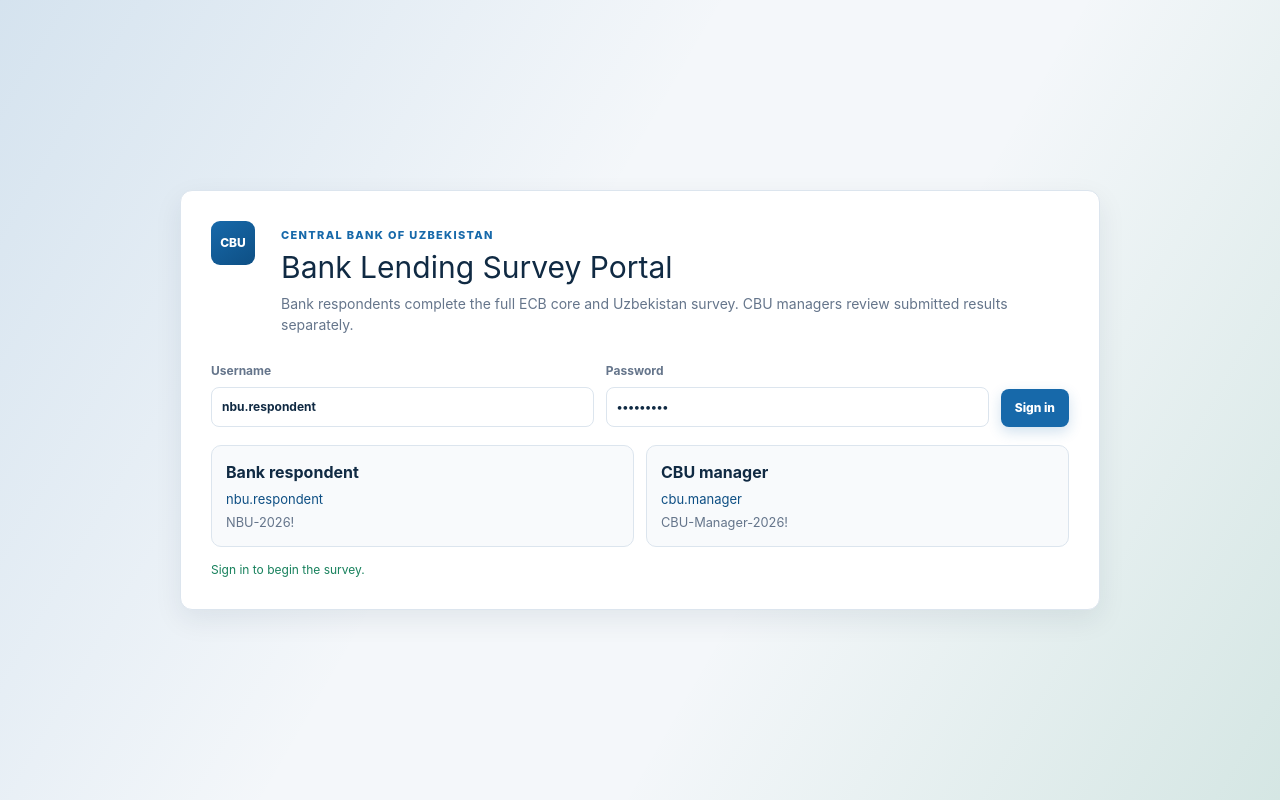
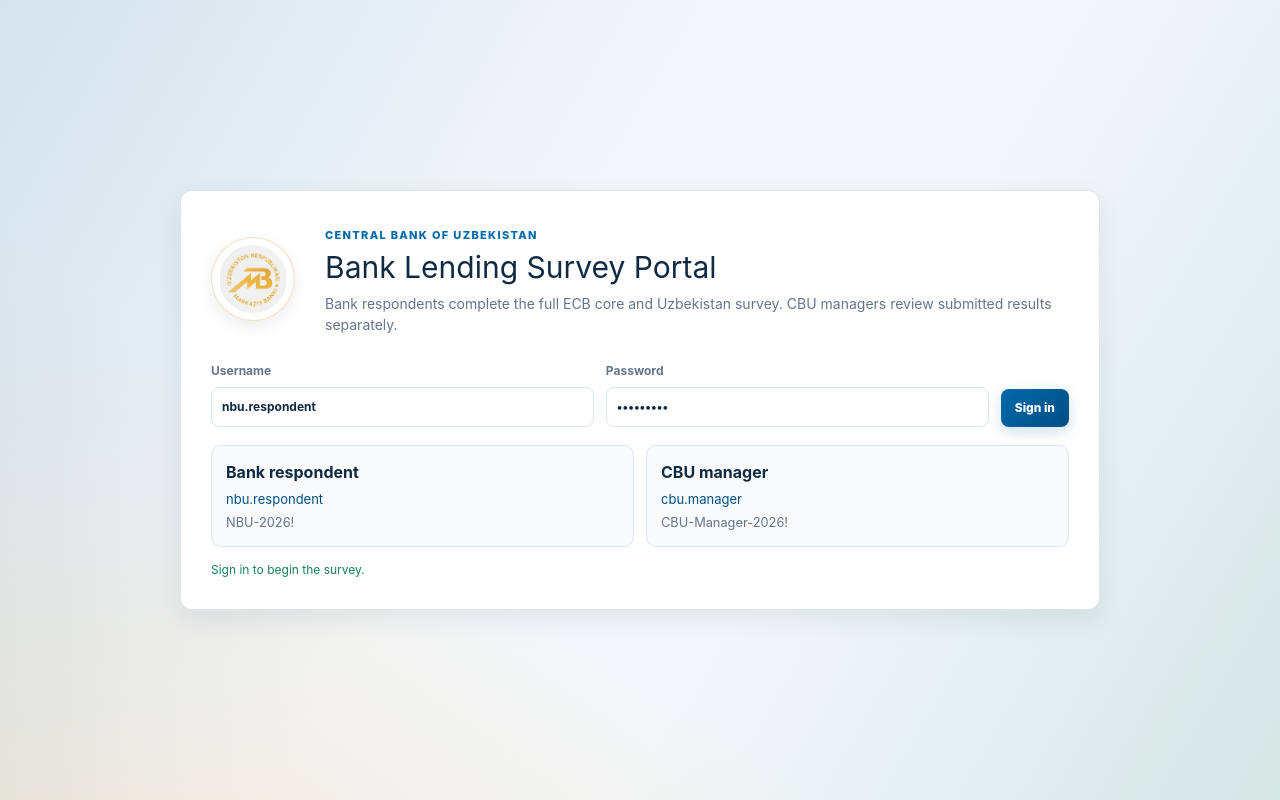
Before and after one commit to Foziljoniy/cbu-survey-app, a Next.js app: page / in a window 1280 px wide. Built offline with nearby package versions, Linux system fonts and the light colour scheme.

Commit message:
Update CBU platform branding

```diff
--- a/app/globals.css
+++ b/app/globals.css
@@ -6,11 +6,14 @@
   --line: #dce5ee;
   --soft: #f4f7fa;
   --white: #ffffff;
-  --blue: #1769aa;
-  --blue-dark: #0e4f84;
-  --blue-pale: #eaf4fb;
+  --blue: #0069aa;
+  --blue-dark: #004f83;
+  --blue-pale: #eaf5fb;
   --green: #17805c;
   --green-pale: #e8f5ef;
+  --gold: #e4a237;
+  --gold-dark: #9a6209;
+  --gold-pale: #fff6e8;
   --amber: #a86700;
   --amber-pale: #fff5de;
   --red: #b53a44;
@@ -38,6 +41,7 @@ button:disabled { cursor: not-allowed; opacity: .55; }
   background:
     linear-gradient(120deg, rgba(23, 105, 170, .14), transparent 42%),
     linear-gradient(300deg, rgba(23, 128, 92, .14), transparent 38%),
+    linear-gradient(35deg, rgba(228, 162, 55, .14), transparent 34%),
     var(--soft);
 }
 
@@ -52,21 +56,21 @@ button:disabled { cursor: not-allowed; opacity: .55; }
 
 .brand-block {
   display: grid;
-  grid-template-columns: 54px minmax(0, 1fr);
-  gap: 16px;
-  align-items: start;
+  grid-template-columns: 96px minmax(0, 1fr);
+  gap: 18px;
+  align-items: center;
 }
 
-.brand-mark {
-  width: 44px;
-  height: 44px;
-  border-radius: 9px;
-  display: grid;
-  place-items: center;
-  color: white;
-  background: linear-gradient(145deg, var(--blue), var(--blue-dark));
-  font-size: 12px;
-  font-weight: 800;
+.brand-logo {
+  display: block;
+  width: 84px;
+  height: 84px;
+  object-fit: contain;
+  padding: 7px;
+  background: var(--white);
+  border: 1px solid rgba(228, 162, 55, .34);
+  border-radius: 50%;
+  box-shadow: 0 6px 16px rgba(16, 42, 67, .08);
 }
 
 .brand-block span, .eyebrow, .round-label {
@@ -178,12 +182,12 @@ input:focus, textarea:focus, select:focus {
   background: var(--white);
   border: 1px solid var(--line);
   border-radius: 12px;
-  box-shadow: var(--shadow);
+  box-shadow: inset 0 3px 0 var(--gold), var(--shadow);
 }
 
 .choice-grid button:hover {
-  border-color: var(--blue);
-  background: var(--blue-pale);
+  border-color: var(--gold);
+  background: linear-gradient(180deg, var(--white), var(--gold-pale));
 }
 
 .choice-grid span, .choice-grid small {
@@ -214,6 +218,7 @@ input:focus, textarea:focus, select:focus {
   padding: 0 34px;
   background: var(--white);
   border-bottom: 1px solid var(--line);
+  box-shadow: inset 0 3px 0 var(--gold);
   position: sticky;
   top: 0;
   z-index: 10;
@@ -223,6 +228,13 @@ input:focus, textarea:focus, select:focus {
   display: flex;
   align-items: center;
   gap: 12px;
+}
+
+.topbar .brand-logo {
+  width: 48px;
+  height: 48px;
+  padding: 4px;
+  box-shadow: none;
 }
 
 .brand strong, .brand span, .user strong, .user small {
@@ -291,7 +303,7 @@ input:focus, textarea:focus, select:focus {
 .progress-track span, .mini-progress span {
   height: 100%;
   display: block;
-  background: var(--blue);
+  background: linear-gradient(90deg, var(--blue), var(--green));
   border-radius: inherit;
 }
 
@@ -451,6 +463,7 @@ input:focus, textarea:focus, select:focus {
 .question-card {
   margin-top: 24px;
   overflow: hidden;
+  border-top: 3px solid var(--gold);
 }
 
 .question-note {
@@ -732,11 +745,11 @@ input:focus, textarea:focus, select:focus {
 .primary {
   border: 0;
   color: white;
-  background: var(--blue);
+  background: linear-gradient(135deg, var(--blue), var(--blue-dark));
   box-shadow: 0 5px 14px rgba(23, 105, 170, .2);
 }
 
-.primary:hover { background: var(--blue-dark); }
+.primary:hover { background: linear-gradient(135deg, var(--blue-dark), #063b63); }
 
 .secondary, .ghost {
   border: 1px solid var(--line);
@@ -772,6 +785,16 @@ input:focus, textarea:focus, select:focus {
 
 .metrics article {
   padding: 20px;
+  position: relative;
+  overflow: hidden;
+}
+
+.metrics article::before {
+  content: "";
+  position: absolute;
+  inset: 0 0 auto;
+  height: 3px;
+  background: linear-gradient(90deg, var(--gold), var(--blue), var(--green));
 }
 
 .metrics span, .metrics small {
@@ -835,7 +858,7 @@ input:focus, textarea:focus, select:focus {
 .bar-list i, .bank-bars i {
   display: block;
   height: 100%;
-  background: var(--blue);
+  background: linear-gradient(90deg, var(--blue), var(--green));
   border-radius: inherit;
 }
 
@@ -1021,6 +1044,15 @@ summary {
 }
 
 @media (max-width: 640px) {
+  .brand-block {
+    grid-template-columns: 1fr;
+  }
+
+  .brand-logo {
+    width: 76px;
+    height: 76px;
+  }
+
   .topbar {
     height: auto;
     padding: 14px 18px;
--- a/app/layout.tsx
+++ b/app/layout.tsx
@@ -13,8 +13,8 @@ export async function generateMetadata(): Promise<Metadata> {
     title: "CBU Bank Lending Survey Portal",
     description: "Interactive demonstration of a secure bank lending survey collection and monitoring platform.",
     icons: {
-      icon: "/favicon.svg",
-      shortcut: "/favicon.svg",
+      icon: "/cbu-logo.png",
+      shortcut: "/cbu-logo.png",
     },
     openGraph: {
       title: "CBU Bank Lending Survey",
--- a/app/page.tsx
+++ b/app/page.tsx
@@ -383,7 +383,7 @@ export default function Home() {
       <main className="login-shell">
         <section className="login-panel">
           <div className="brand-block">
-            <div className="brand-mark">CBU</div>
+            <img className="brand-logo" src="/cbu-logo.png" alt="Central Bank of Uzbekistan" />
             <div>
               <span>Central Bank of Uzbekistan</span>
               <h1>Bank Lending Survey Portal</h1>
@@ -429,7 +429,7 @@ export default function Home() {
       <main className="app-shell">
         <header className="topbar">
           <div className="brand">
-            <div className="brand-mark">CBU</div>
+            <img className="brand-logo" src="/cbu-logo.png" alt="Central Bank of Uzbekistan" />
             <div>
               <strong>Bank Lending Survey</strong>
               <span>2026 Q2 collection</span>
@@ -472,7 +472,7 @@ export default function Home() {
     <main className="app-shell">
       <header className="topbar">
         <div className="brand">
-          <div className="brand-mark">CBU</div>
+          <img className="brand-logo" src="/cbu-logo.png" alt="Central Bank of Uzbekistan" />
           <div>
             <strong>Bank Lending Survey</strong>
             <span>2026 Q2 collection</span>
```
Also changed, not shown: public/cbu-logo.png (added).
